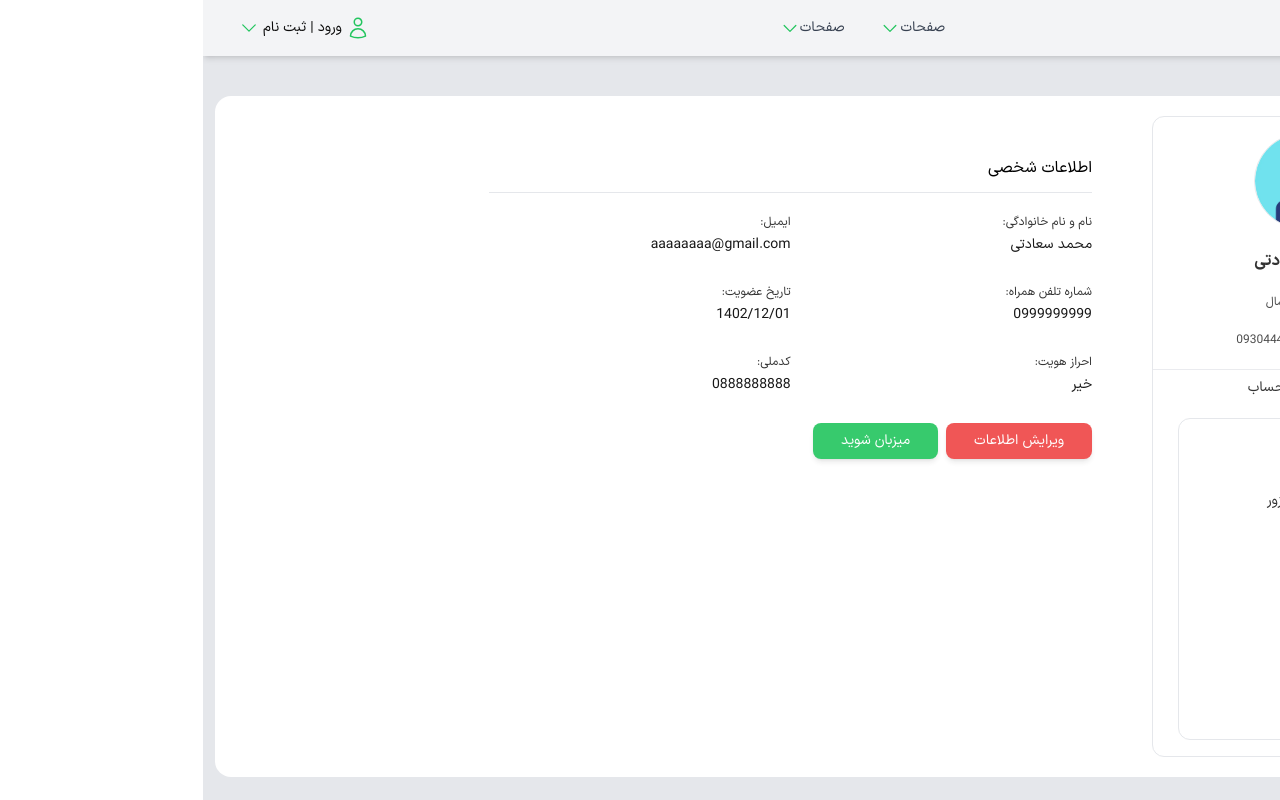
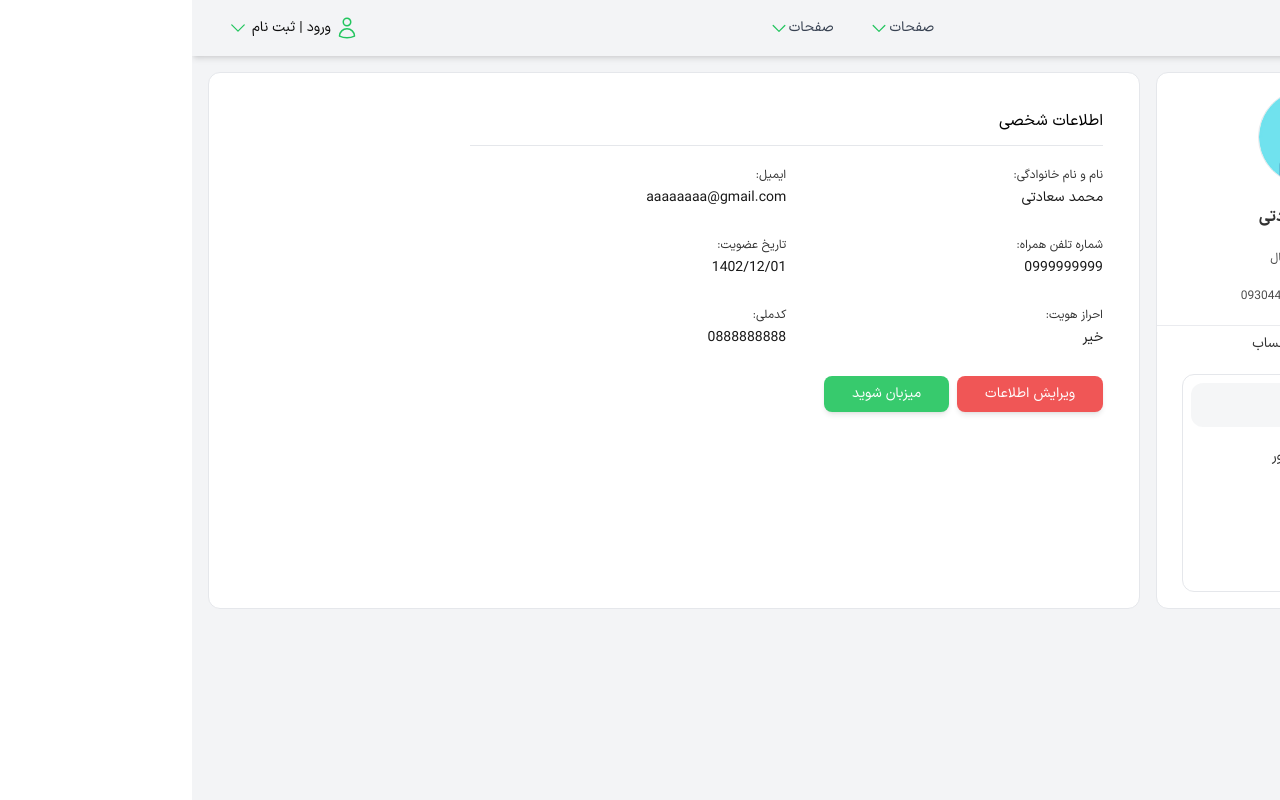
Before and after one commit to mo13ammad/ja-ta-jar, a React (Vite) app: page /dashboard in a window 1280 px wide. Built offline with nearby package versions, Linux system fonts and the light colour scheme.

Commit message:
Dashboard tabs have been upadated to headless UI library

```diff
--- a/package.json
+++ b/package.json
@@ -10,6 +10,7 @@
     "preview": "vite preview"
   },
   "dependencies": {
+    "@headlessui/react": "^2.1.2",
     "axios": "^1.7.2",
     "react": "^18.3.1",
     "react-dom": "^18.3.1",
--- a/src/App.jsx
+++ b/src/App.jsx
@@ -6,7 +6,7 @@ import Dashboard from "./components/dashboard/Dashboard"; // Import the Dashboar
 
 function App() {
   return (
-    <div className="font-sans w-full bg-gray-200 h-screen">
+    <div className="font-sans w-full bg-gray-100 min-h-[100vh]">
       <Router>
         <Routes>
           <Route path="/" element={<Container />} />
--- a/src/components/dashboard/Dashboard.jsx
+++ b/src/components/dashboard/Dashboard.jsx
@@ -3,11 +3,10 @@ import Navbar from "../Navbar";
 import DashboardContent from "./DashboardContent";
 
 function Dashboard() {
-
   return (
-    <div>
-      <Navbar/>
-      <DashboardContent/>
+    <div color="min-h-[100vh]">
+      <Navbar />
+      <DashboardContent />
     </div>
   );
 }
--- a/src/components/dashboard/DashboardContent.jsx
+++ b/src/components/dashboard/DashboardContent.jsx
@@ -1,48 +1,35 @@
-import React, { useState } from 'react';
-import ProfileSidebar from './ProfileSidebar';
-import PersonalInfo from './PersonalInfo';
-import ProfileOrders from './ProfileOrders';
-import ProfileFavorites from './ProfileFavorites';
-import ProfileAddresses from './ProfileAddresses';
-import ProfileComments from './ProfileComments';
-import InviteFriends from './InviteFriends';
+import React from "react";
+import ProfileSidebar from "./ProfileSidebar";
+import PersonalInfo from "./PersonalInfo";
+import ProfileOrders from "./ProfileOrders";
+import Favorites from "./ProfileFavorites";
+import Addresses from "./ProfileAddresses";
+import { Tab } from "@headlessui/react";
 
 const DashboardContent = () => {
-  const [activeTab, setActiveTab] = useState('personalInfo');
-
-  const renderContent = () => {
-    switch (activeTab) {
-      case 'personalInfo':
-        return <PersonalInfo />;
-      case 'orders':
-        return <ProfileOrders />;
-      case 'favorites':
-        return <ProfileFavorites />;
-      case 'addresses':
-        return <ProfileAddresses />;
-      case 'comments':
-        return <ProfileComments />;
-      case 'invite':
-        return <InviteFriends />;
-      default:
-        return <PersonalInfo />;
-    }
-  };
-
   return (
-    <div className="max-w-[1440px] mx-auto px-3">
-      <div className="bg-white rounded-2xl my-5 lg:my-10 p-3 md:p-5">
-        <div className="flex flex-col md:flex-row gap-5">
-          <div className="md:w-4/12 lg:w-3/12 flex flex-col gap-y-5">
-            <ProfileSidebar setActiveTab={setActiveTab} />
-          </div>
-          <div className="md:w-8/12 lg:w-9/12">
-            <div className="rounded-xl flex flex-col p-5 gap-y-5">
-              {renderContent()}
-            </div>
+    <div className="container mx-auto p-4">
+      <Tab.Group>
+        <div className="grid grid-cols-1 lg:grid-cols-4 gap-4">
+          <ProfileSidebar />
+          <div className="col-span-1 lg:col-span-3 border p-4 rounded-xl bg-white">
+            <Tab.Panels>
+              <Tab.Panel>
+                <PersonalInfo />
+              </Tab.Panel>
+              <Tab.Panel>
+                <ProfileOrders />
+              </Tab.Panel>
+              <Tab.Panel>
+                <Favorites />
+              </Tab.Panel>
+              <Tab.Panel>
+                <Addresses />
+              </Tab.Panel>
+            </Tab.Panels>
           </div>
         </div>
-      </div>
+      </Tab.Group>
     </div>
   );
 };
--- a/src/components/dashboard/ProfileSidebar.jsx
+++ b/src/components/dashboard/ProfileSidebar.jsx
@@ -1,19 +1,10 @@
-import React from 'react';
-import profile from "./profile.webp"
+import React from "react";
+import { Tab } from "@headlessui/react";
+import profile from "./profile.webp";
 
-const ProfileSidebar = ({ activeTab, setActiveTab }) => {
-  const getButtonClasses = (tab) => {
-    return `text-sm opacity-80 w-full flex justify-end pr-5 flex-row-reverse items-center hover:text-green-600 transition hover:bg-gray-100 py-3 rounded-xl ${
-      activeTab === tab ? 'focus:bg-gray-200 focus:text-green-500' : ''
-    }`;
-  };
-
-  const handleTabClick = (tab) => {
-    setActiveTab(tab);
-  };
-
+const ProfileSidebar = () => {
   return (
-    <div className="border w-full rounded-xl flex flex-col justify-center items-center py-4 gap-y-5">
+    <div className="border w-full rounded-xl flex flex-col justify-center items-center bg-white py-4 gap-y-5">
       <img className="border rounded-full w-24" src={profile} alt="Profile" />
       <span className="font-semibold opacity-80">محمد سعادتی</span>
       <span className="text-xs opacity-70">عضویت 2 سال</span>
@@ -21,50 +12,108 @@ const ProfileSidebar = ({ activeTab, setActiveTab }) => {
         <div>شماره تلفن:</div>
         <div>09304444444</div>
       </span>
-      <a href="" className="text-sm opacity-80 border-t w-full pt-2 flex justify-center flex-row-reverse items-center hover:text-red-600 transition">
+      <a
+        href=""
+        className="text-sm opacity-80 border-t w-full pt-2 flex justify-center flex-row-reverse items-center hover:text-red-600 transition"
+      >
         خروج از حساب
-        <svg xmlns="http://www.w3.org/2000/svg" width="20" height="20" className='ml-1' fill="#474747" viewBox="0 0 256 256">
+        <svg
+          xmlns="http://www.w3.org/2000/svg"
+          width="20"
+          height="20"
+          className="ml-1"
+          fill="#474747"
+          viewBox="0 0 256 256"
+        >
           <path d="M110,216a6,6,0,0,1-6,6H48a14,14,0,0,1-14-14V48A14,14,0,0,1,48,34h56a6,6,0,0,1,0,12H48a2,2,0,0,0-2,2V208a2,2,0,0,0,2,2h56A6,6,0,0,1,110,216Zm110.24-92.24-40-40a6,6,0,0,0-8.48,8.48L201.51,122H104a6,6,0,0,0,0,12h97.51l-29.75,29.76a6,6,0,1,0,8.48,8.48l40-40A6,6,0,0,0,220.24,123.76Z"></path>
         </svg>
       </a>
-      <div className="border w-5/6 rounded-xl flex flex-col justify-center items-center p-2 gap-y-2">
-        <button onClick={() => handleTabClick('personalInfo')} className={getButtonClasses('personalInfo')}>
+      <Tab.List className="border w-5/6 rounded-xl flex flex-col justify-center items-center p-2 gap-y-2">
+        <Tab as={React.Fragment}>
+          {({ selected }) => (
+            <button
+              className={`text-sm opacity-80 w-full flex justify-end outline-none pr-5 flex-row-reverse items-center hover:text-green-600 transition  py-3 rounded-xl ${
+                selected ? "bg-gray-100 text-green-500" : ""
+              }`}
+            >
               پروفایل
-          <svg xmlns="http://www.w3.org/2000/svg" width="20" height="20" className='ml-1' fill="#474747" viewBox="0 0 256 256">
+              <svg
+                xmlns="http://www.w3.org/2000/svg"
+                width="20"
+                height="20"
+                className="ml-1"
+                fill="#474747"
+                viewBox="0 0 256 256"
+              >
                 <path d="M229.19,213c-15.81-27.32-40.63-46.49-69.47-54.62a70,70,0,1,0-63.44,0C67.44,166.5,42.62,185.67,26.81,213a6,6,0,1,0,10.38,6C56.4,185.81,90.34,166,128,166s71.6,19.81,90.81,53a6,6,0,1,0,10.38-6ZM70,96a58,58,0,1,1,58,58A58.07,58.07,0,0,1,70,96Z"></path>
               </svg>
             </button>
-        <button onClick={() => handleTabClick('orders')} className={getButtonClasses('orders')}>
+          )}
+        </Tab>
+        <Tab as={React.Fragment}>
+          {({ selected }) => (
+            <button
+              className={`text-sm opacity-80 w-full flex justify-end outline-none pr-5 flex-row-reverse items-center hover:text-green-600 transition  py-3 rounded-xl ${
+                selected ? "bg-gray-100 text-green-500" : ""
+              }`}
+            >
               درخواست های رزور
-          <svg xmlns="http://www.w3.org/2000/svg" width="20" height="20" className='ml-1' fill="#474747" viewBox="0 0 256 256">
+              <svg
+                xmlns="http://www.w3.org/2000/svg"
+                width="20"
+                height="20"
+                className="ml-1"
+                fill="#474747"
+                viewBox="0 0 256 256"
+              >
                 <path d="M134,120v56a6,6,0,0,1-12,0V120a6,6,0,0,1,12,0ZM237.88,97.85,224,201.85A14,14,0,0,1,210.13,214H45.87A14,14,0,0,1,32,201.85l-13.87-104A14,14,0,0,1,32,82H69.28l54.2-61.95a6,6,0,0,1,9,0l54.2,62H224a14,14,0,0,1,13.87,15.85ZM85.22,82h85.56L128,33.11ZM225.5,94.68A2,2,0,0,0,224,94H32a2,2,0,0,0-1.51.68A2,2,0,0,0,30,96.26l13.86,104a2,2,0,0,0,2,1.73H210.13a2,2,0,0,0,2-1.73L226,96.26A1.93,1.93,0,0,0,225.5,94.68ZM181.4,114a6,6,0,0,0-6.57,5.37l-5.6,56A6,6,0,0,0,174.6,182l.61,0a6,6,0,0,0,6-5.4l5.6-56A6,6,0,0,0,181.4,114ZM81.17,119.4a6,6,0,0,0-11.94,1.2l5.6,56a6,6,0,0,0,6,5.4l.61,0a6,6,0,0,0,5.37-6.57Z"></path>
               </svg>
             </button>
-        <button onClick={() => handleTabClick('favorites')} className={getButtonClasses('favorites')}>
+          )}
+        </Tab>
+        <Tab as={React.Fragment}>
+          {({ selected }) => (
+            <button
+              className={`text-sm opacity-80 w-full flex justify-end outline-none pr-5 flex-row-reverse items-center hover:text-green-600 transition  py-3 rounded-xl ${
+                selected ? "bg-gray-100 text-green-500" : ""
+              }`}
+            >
               علاقه مندی ها
-          <svg xmlns="http://www.w3.org/2000/svg" width="20" height="20" className='ml-1' fill="#474747" viewBox="0 0 256 256">
+              <svg
+                xmlns="http://www.w3.org/2000/svg"
+                width="20"
+                height="20"
+                className="ml-1"
+                fill="#474747"
+                viewBox="0 0 256 256"
+              >
                 <path d="M233.22,41.12a58.06,58.06,0,0,0-82.05.23L128,64.46,104.83,41.35A58,58,0,0,0,22.77,123.17l92,92.54a6,6,0,0,0,8.52,0l92-92.54A58.07,58.07,0,0,0,233.22,41.12ZM220.68,110.2l-87.74,88.31L45.21,110.22A46,46,0,0,1,97.4,52.32a46.33,46.33,0,0,1,13.39,9.63L128,89.17a6,6,0,0,0,8.56.09l16.77-16.65A45.93,45.93,0,0,1,204.76,62,46,46,0,0,1,220.68,110.2Z"></path>
               </svg>
             </button>
-        <button onClick={() => handleTabClick('addresses')} className={getButtonClasses('addresses')}>
+          )}
+        </Tab>
+        <Tab as={React.Fragment}>
+          {({ selected }) => (
+            <button
+              className={`text-sm opacity-80 outline-none w-full flex justify-end pr-5 flex-row-reverse items-center hover:text-green-600 transition  py-3 rounded-xl ${
+                selected ? "bg-gray-100 text-green-500" : ""
+              }`}
+            >
               آدرس ها
-          <svg xmlns="http://www.w3.org/2000/svg" width="20" height="20" className='ml-1' fill="#474747" viewBox="0 0 256 256">
-            <path d="M128,14A86.09,86.09,0,0,0,42,100c0,31.64,17.18,67.91,51.06,108.22a142.79,142.79,0,0,0,30.76,26.84,6,6,0,0,0,6.36,0,142.79,142.79,0,0,0,30.76-26.84C196.82,167.91,214,131.64,214,100A86.09,86.09,0,0,0,128,14Zm0,211.3C83.84,192.58,54,146.31,54,100a74,74,0,0,1,148,0C202,146.31,172.16,192.58,128,225.3ZM128,66a30,30,0,1,0,30,30A30,30,0,0,0,128,66Z"></path>
+              <svg
+                xmlns="http://www.w3.org/2000/svg"
+                width="20"
+                height="20"
+                className="ml-1"
+                fill="#474747"
+                viewBox="0 0 256 256"
+              >
+                <path d="M128,12A92,92,0,0,0,36,104c0,68.14,82.17,131.41,85.84,134.09a6,6,0,0,0,7.69,0C137.83,235.41,220,172.14,220,104A92,92,0,0,0,128,12Zm0,211.23C109.22,210,48,153.29,48,104a80,80,0,0,1,160,0C208,153.29,146.78,210,128,223.23ZM128,64a40,40,0,1,0,40,40A40,40,0,0,0,128,64Zm0,68a28,28,0,1,1,28-28A28,28,0,0,1,128,132Z"></path>
               </svg>
             </button>
-        <button onClick={() => handleTabClick('comments')} className={getButtonClasses('comments')}>
-          دیدگاه های من
-          <svg xmlns="http://www.w3.org/2000/svg" width="20" height="20" className='ml-1' fill="#474747" viewBox="0 0 256 256">
-            <path d="M128,230a101.1,101.1,0,0,0,50.36-13.15l25.56,9.13A10,10,0,0,0,216.58,210l-9.13-25.56A101,101,0,1,0,128,230ZM128,38a90,90,0,1,1-54.61,163.52,6,6,0,0,0-6.84-.57L47.21,214.79l13.84-19.32a6,6,0,0,0-.57-6.84A90,90,0,0,1,128,38Z"></path>
-          </svg>
-        </button>
-        <button onClick={() => handleTabClick('invite')} className={getButtonClasses('invite')}>
-          دعوت از دوستان
-          <svg xmlns="http://www.w3.org/2000/svg" width="20" height="20" className='ml-1' fill="#474747" viewBox="0 0 256 256">
-            <path d="M222,154a46.4,46.4,0,0,0-26.25,8.09,65.9,65.9,0,0,0-3.78-4.2A73.58,73.58,0,0,0,192,158a66.54,66.54,0,0,0-2.38.17c-10.28.66-25.92,5.68-38.19,16.77a6,6,0,1,0,8.37,8.62c11.53-11.53,27.71-15.72,36.87-16.31a55.81,55.81,0,0,1,2.05-.13,54.92,54.92,0,0,1,9.67.79c8.66,1.17,16.12,3.73,21.27,7.83a6,6,0,0,0,8.07-8.88ZM128,74a34,34,0,1,0,34,34A34.05,34.05,0,0,0,128,74Zm57.36,62.64a6,6,0,0,0-8.37-8.62c-11.53,11.53-27.71,15.72-36.87,16.31a55.81,55.81,0,0,1-2.05.13,54.92,54.92,0,0,1-9.67-.79c-8.66-1.17-16.12-3.73-21.27-7.83a6,6,0,0,0-8.07,8.88c10.28,10.28,25.92,5.68,38.19-6.41a6,6,0,1,0-8.37-8.62c-11.53,11.53-27.71,15.72-36.87,16.31a55.81,55.81,0,0,1-2.05.13,54.92,54.92,0,0,1-9.67-.79c-8.66-1.17-16.12-3.73-21.27-7.83a6,6,0,0,0-8.07,8.88c10.28,10.28,25.92,5.68,38.19-6.41a6,6,0,1,0-8.37-8.62c-11.53,11.53-27.71,15.72-36.87,16.31a55.81,55.81,0,0,1-2.05.13,54.92,54.92,0,0,1-9.67-.79c-8.66-1.17-16.12-3.73-21.27-7.83a6,6,0,0,0-8.07,8.88c10.28,10.28,25.92,5.68,38.19-6.41A6,6,0,0,0,99.36,136.64Z"></path>
-          </svg>
-        </button>
-      </div>
+          )}
+        </Tab>
+      </Tab.List>
     </div>
   );
 };
```
Also changed, not shown: 1 other file (tests, documents, lock files or other folders). Lines whose indentation alone changed are shown as unchanged.
